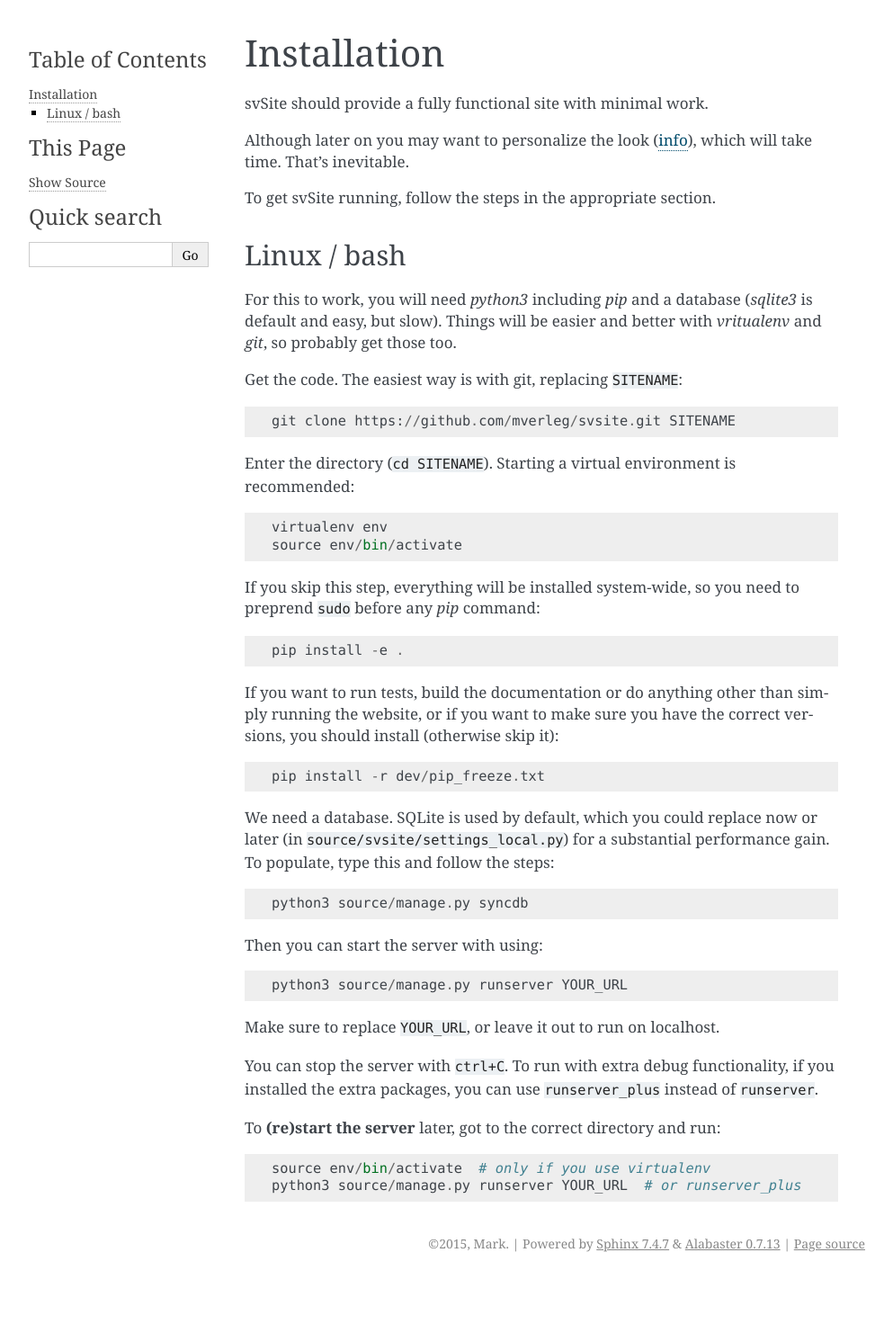
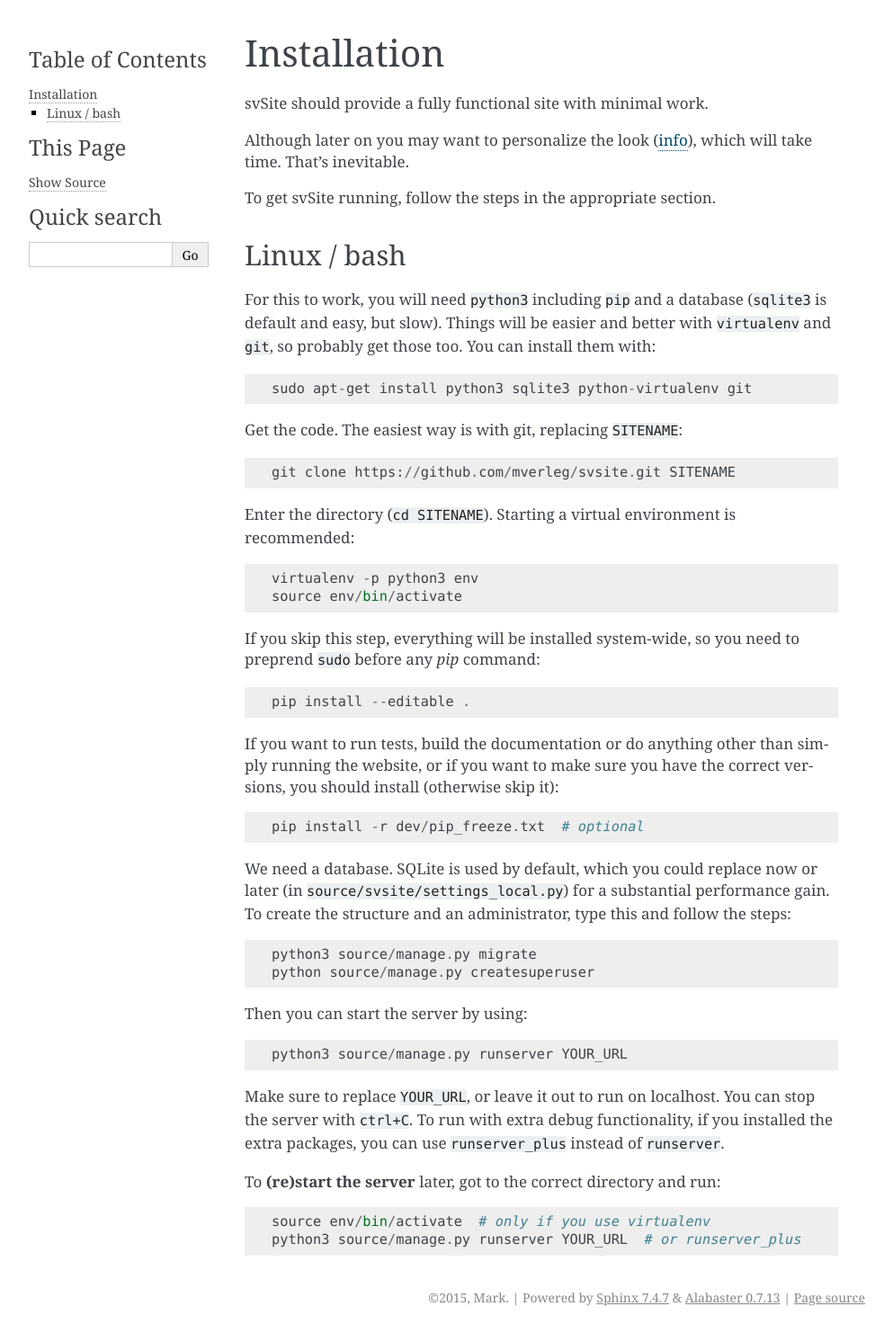
Before and after one commit to mdilli/svsite, a Sphinx documentation site: the page built from docs/install.rst, in a window 1280 px wide. Shown: the whole page at 90% size, without its empty margins (148-1141 px from the left). Built offline with Sphinx 7.4.7, drawn with Linux system fonts in a browser that asks for light colours; pages that are not in the unit, such as notebooks, are missing from menus; before the commit the page ends 1422 px from its top, so only the background shows below that.

Commit message:
updated installation instructions

```diff
--- a/docs/index.rst
+++ b/docs/index.rst
@@ -5,7 +5,7 @@ Using
 -------------------------------
 
 .. toctree::
-   :maxdepth: 2
+   :maxdepth: 1
 
    install.rst
    layout.rst
@@ -14,8 +14,9 @@ Extending
 -------------------------------
 
 .. toctree::
-   :maxdepth: 2
+   :maxdepth: 1
 
+   contribute.rst
    models.rst
 
 Components
--- a/docs/install.rst
+++ b/docs/install.rst
@@ -11,7 +11,9 @@ To get svSite running, follow the steps in the appropriate section.
 Linux / bash
 -------------------------------
 
-For this to work, you will need `python3` including `pip` and a database (`sqlite3` is default and easy, but slow). Things will be easier and better with `vritualenv` and `git`, so probably get those too.
+For this to work, you will need ``python3`` including ``pip`` and a database (``sqlite3`` is default and easy, but slow). Things will be easier and better with ``virtualenv`` and ``git``, so probably get those too. You can install them with::
+
+	sudo apt-get install python3 sqlite3 python-virtualenv git
 
 Get the code. The easiest way is with git, replacing ``SITENAME``::
 
@@ -19,28 +21,27 @@ Get the code. The easiest way is with git, replacing ``SITENAME``::
 
 Enter the directory (``cd SITENAME``). Starting a virtual environment is recommended::
 
-	virtualenv env
+	virtualenv -p python3 env
 	source env/bin/activate
 
 If you skip this step, everything will be installed system-wide, so you need to preprend ``sudo`` before any `pip` command::
 
-	pip install -e .
+	pip install --editable .
 
 If you want to run tests, build the documentation or do anything other than simply running the website, or if you want to make sure you have the correct versions, you should install (otherwise skip it)::
 
-	pip install -r dev/pip_freeze.txt
+	pip install -r dev/pip_freeze.txt  # optional
 
-We need a database. SQLite is used by default, which you could replace now or later (in ``source/svsite/settings_local.py``) for a substantial performance gain. To populate, type this and follow the steps::
+We need a database. SQLite is used by default, which you could replace now or later (in ``source/svsite/settings_local.py``) for a substantial performance gain. To create the structure and an administrator, type this and follow the steps::
 
-	python3 source/manage.py syncdb
+	python3 source/manage.py migrate
+	python source/manage.py createsuperuser
 
-Then you can start the server with using::
+Then you can start the server by using::
 
 	python3 source/manage.py runserver YOUR_URL
 
-Make sure to replace ``YOUR_URL``, or leave it out to run on localhost.
-
-You can stop the server with ``ctrl+C``. To run with extra debug functionality, if you installed the extra packages, you can use ``runserver_plus`` instead of ``runserver``.
+Make sure to replace ``YOUR_URL``, or leave it out to run on localhost. You can stop the server with ``ctrl+C``. To run with extra debug functionality, if you installed the extra packages, you can use ``runserver_plus`` instead of ``runserver``.
 
 To **(re)start the server** later, got to the correct directory and run::
 
--- a/setup.py
+++ b/setup.py
@@ -41,6 +41,7 @@ setup(
 	author_email='contact me on github',
 	description='reusable association website',
 	install_requires=[
+		# see documentation for non-pip requirements
 		'django',
 		'django-allauth',
 		'django-extensions',
```
